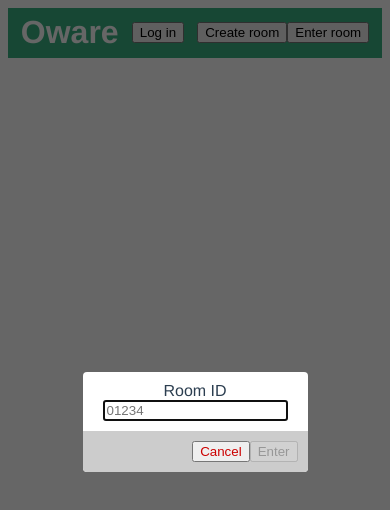
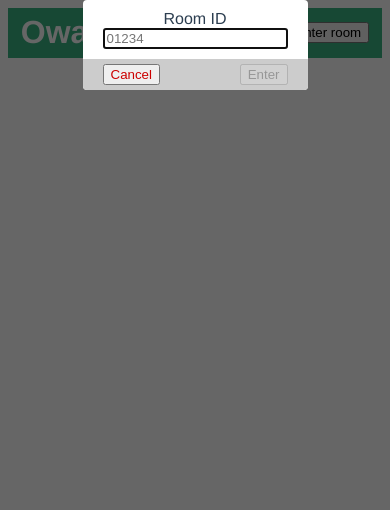
Before and after one commit to tsukker/vue-oware, a Vue app: page / in a window 390 px wide. Both pictures are taken after a click on the button "Enter room". Shown: the top 510 px of the page. Built offline with nearby package versions, Linux system fonts and the light colour scheme; no server answers.

Commit message:
Optimize modal position and button position for phones

```diff
--- a/src/components/MyModal.vue
+++ b/src/components/MyModal.vue
@@ -21,7 +21,7 @@
 .modal {
   &.modal-overlay {
     display: flex;
-    align-items: center;
+    align-items: flex-start;
     justify-content: center;
     position: fixed;
     z-index: 30;
@@ -46,6 +46,9 @@
     background: #ccc;
     padding: 10px;
     text-align: right;
+    padding: 5px 20px;
+    display: flex;
+    justify-content: space-between;
   }
 }
 
```
